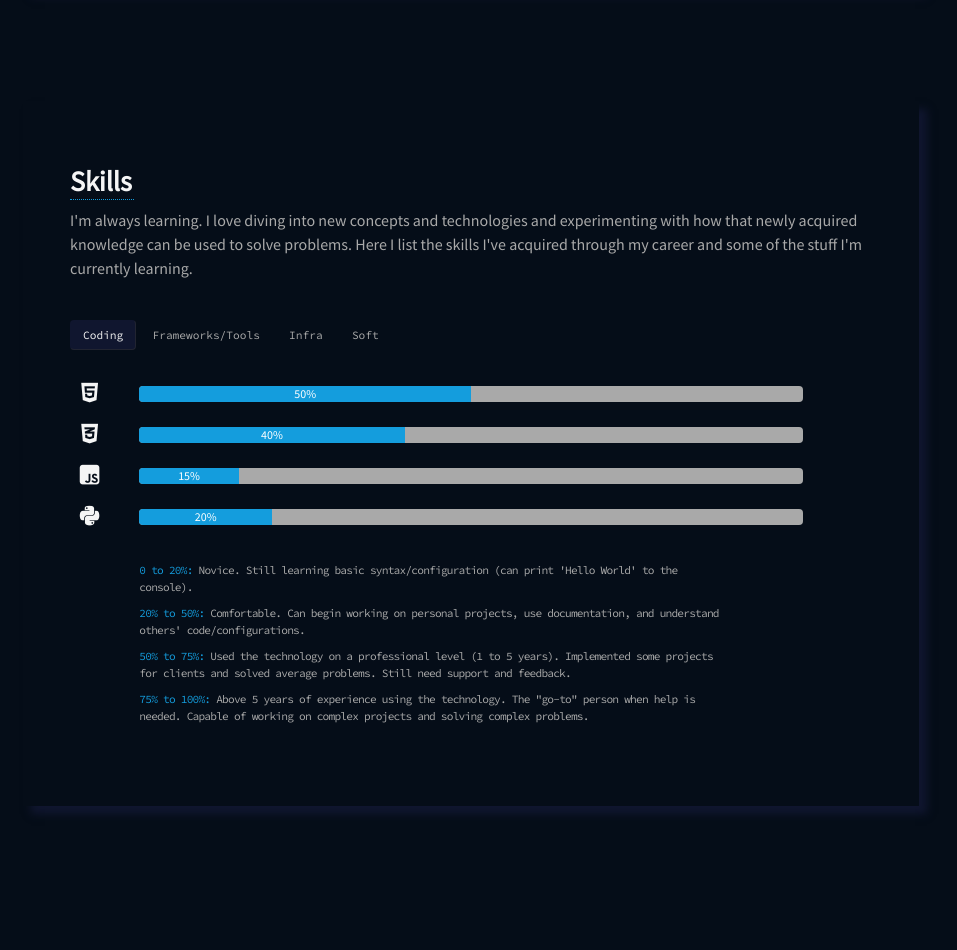
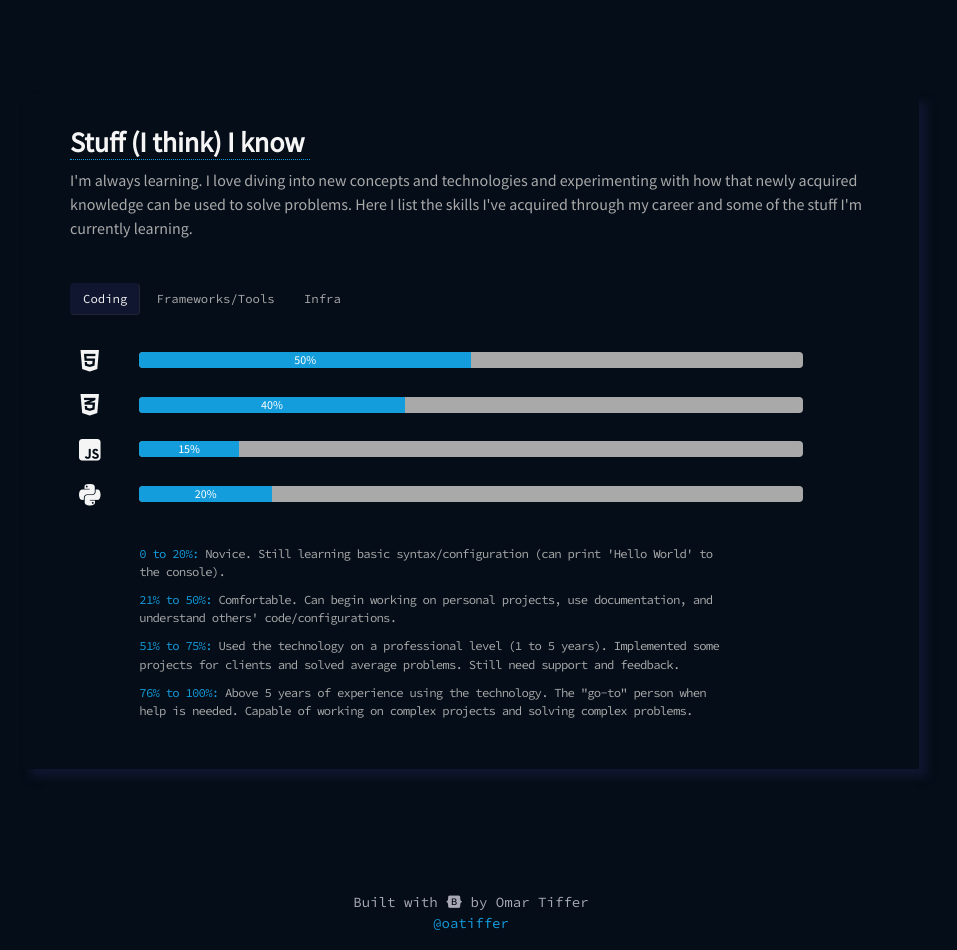
Before and after one commit to oatiffer/oatiffer.github.io, a plain HTML site: page index.html in a window 1280 px wide. Shown: the part 1140-2090 px from the top of the page, without its empty margins (169-1126 px from the left). Before the commit the page ends 2042 px from the top, so only its background shows below. Drawn offline with nearby package versions, Linux system fonts and the light colour scheme.

Commit message:
Add photo and footer - 040122 - 1231

```diff
--- a/css/style.css
+++ b/css/style.css
@@ -3,19 +3,21 @@
 html {
     font-size: 16px;
     scroll-behavior: smooth;
-    scroll-padding-top: 5.4rem;
+    scroll-padding-top: 5.9rem;
 }
 
 body {
     position: relative;
-    top: 4.4rem;
+    top: 4.8rem;
     background-color: #050d18;
     font-family: "Source Sans Pro", sans-serif;
 }
 
+
 .container {
     width: 70%;
 }
+
 
 /***** Navbar CSS Rules *****/
 
@@ -28,7 +30,7 @@ body {
 #menu a {
     margin-left: 1rem;
     color: #a8a9b4;
-    font-size: 0.8rem;
+    font-size: 0.88rem;
     text-align: center;
 }
 
@@ -59,17 +61,17 @@ body {
 /***** Jumbotron CSS Rules *****/
 
 #home .jumbotron {
-    margin-top: 1rem;
+    margin-top: 1.1rem;
     background-color: #050d18;
 }
 
 #home h1 {
-    font-size: 2rem;
+    font-size: 2.2rem;
     color: darkgray;
 }
 
 #home h2 {
-    font-size: 3rem;
+    font-size: 3.3rem;
     color: whitesmoke;
 }
 
@@ -79,7 +81,7 @@ body {
 
 #home p.heading {
     color: #149ddd;
-    margin-top: 1.5rem;
+    margin-top: 1.65rem;
     font-family: "Source Code Pro", monospace;
 }
 
@@ -89,19 +91,19 @@ body {
 
 #social {
     list-style-type: none;
-    margin-top: 1rem;
+    margin-top: 1.1rem;
     padding: 0;
 }
 
 #social li {
     display: inline-block;
-    font-size: 1rem;
+    font-size: 1.1rem;
     background-color: #212431;
     border-radius: 50%;
-    width: 2rem;
-    height: 2rem;
+    width: 2.2rem;
+    height: 2.2rem;
     text-align: center;
-    margin-right: 0.9rem;
+    margin-right: 1rem;
 }
 
 #social li:hover {
@@ -115,20 +117,14 @@ body {
     height: 100%;
     color: #fff;
     border-radius: 50%;
-    margin: 0.5rem auto;
+    margin: 0.55rem auto;
 }
 
 /***** All Sections CSS *****/
 
-#about .container,
-#skills .container {
-    margin-top: 7rem;
-    box-shadow: 0.5rem 0.5rem 0.5rem #10162F;
-}
-
 #about .content,
 #skills .content{
-    padding: 4rem 2rem;
+    padding: 2rem 2rem;
 }
 
 #about h3,
@@ -143,20 +139,44 @@ body {
     color: darkgray;
 }
 
+/***** About Section CSS *****/
+
+#about .container {
+    margin-top: 7.7rem;
+    box-shadow: -0.5rem -0.5rem 0.5rem #10162F;
+}
+
 #about h3 {
     width: 7rem;
 }
 
+#about img {
+    border: 0.55rem solid #212431;
+    width: 12.1rem;
+    height: 10.45rem;
+    margin: 1.1rem 1.1rem 0 0;
+}
+
+#about p {
+    margin-top: 1.1rem;
+}
+
 /***** Skills Section CSS *****/
 
+#skills .container {
+    margin-top: 7.7rem;
+    box-shadow: -0.5rem -0.5rem 0.5rem #10162F;
+    box-shadow: 0.5rem 0.5rem 0.5rem #10162F;
+}
+
 #skills h3 {
-    width: 4rem;
+    width: 15rem;
 }
 
 #skills ul {
     list-style: none;
     padding: 0;
-    margin-top: 1.5rem;
+    margin-top: 1.65rem;
 }
 
 #skills li {
@@ -167,7 +187,7 @@ body {
 
 #skills a {
     color: darkgray;
-    font-size: 0.7rem;
+    font-size: 0.77rem;
     font-family: "Source Code Pro", monospace;
 }
 
@@ -186,7 +206,7 @@ body {
 #frameworks,
 #infra {
     text-align: center;
-    margin-top: 1rem;
+    margin-top: 1.1rem;
 }
 
 #coding p,
@@ -194,7 +214,7 @@ body {
 #infra p {
     color: whitesmoke;
     font-family: "Source Code Pro", monospace;
-    font-size: 0.7rem;
+    font-size: 0.77rem;
     text-align: center;
     margin: auto;
 }
@@ -203,20 +223,20 @@ body {
 #frameworks i,
 #infra i {
     color: whitesmoke;
-    font-size: 1.4rem;
+    font-size: 1.54rem;
     text-align: center;
 }
 
 #coding .row,
 #frameworks .row,
 #infra .row {
-    margin-top: 1rem;
+    margin-top: 1.1rem;
 }
 
 #coding .col-10,
 #frameworks .col-10,
 #infra .col-10 {
-    padding-top: 0.2rem;
+    padding-top: 0.22rem;
 }
 
 #coding .progress,
@@ -235,12 +255,33 @@ body {
     color: darkgray;
     text-align: left;
     letter-spacing: -0.05rem;
-    font-size: 0.7rem;
+    font-size: 0.77rem;
     font-family: "Source Code Pro", sans;
-    margin-top: 0.5rem;
+    margin-top: 0.55rem;
 }
 
 #scale span {
+    color: #149ddd;
+}
+
+/***** Footer CSS *****/
+
+#footer {
+    padding-bottom: 1rem;
+}
+
+#footer .container {
+    margin-top: 7.7rem;
+}
+
+#footer div {
+    color: #a8a9b4;
+    text-align: center;
+    font-family: "Source Code Pro", monospace;
+    font-size: 0.88rem;
+}
+
+#footer a {
     color: #149ddd;
 }
 
@@ -248,11 +289,11 @@ body {
 
 @media only screen and (max-width:767px) {
     html {
-        scroll-padding-top: 14rem;
+        scroll-padding-top: 15.4rem;
     }
 
     body {
-        top: 13rem;
+        top: 14.3rem;
     }
 
     .container {
@@ -268,7 +309,7 @@ body {
     }
 
     #navbarSupportedContent #menu a {
-        width: 5rem;
+        width: 5.5rem;
         margin: 0 auto;
         text-align: center;
     }
--- a/index.html
+++ b/index.html
@@ -151,6 +151,7 @@
             <div class="col">
               <div class="content">
                 <h3>About Me</h3>
+                <img src="images/omar_cropped.png" class=" img-fluid float-left rounded" />
                 <p>
                   IT generalist currently working as a Technical Sales Engineer.
                   My experience over the past ten years has been focused on
@@ -163,7 +164,7 @@
                   am currently exploring a different area, following a Back-End
                   Engineer learning path that will allow me to learn about the
                   best of two worlds: building applications and building
-                  infrastructure to run those applications.<br /><br />
+                  infrastructure to run those applications.
                   My short-term goal is preparing to tackle a Back-End
                   Development role and possibly move towards DevOps in the long
                   run. I am excited about this project and can't wait to see
@@ -183,13 +184,13 @@
                 <!--Row: intro-->
                 <div class="row">
                   <div class="col">
-                    <h3>Skills</h3>
+                    <h3>Stuff (I think) I know</h3>
                     <p>
                       I'm always learning. I love diving into new concepts and
                       technologies and experimenting with how that newly
                       acquired knowledge can be used to solve problems. Here I
-                      list the skills I've acquired through my career and
-                      some of the stuff I'm currently learning.
+                      list the skills I've acquired through my career and some
+                      of the stuff I'm currently learning.
                     </p>
                   </div>
                   <!--End of first intro col-->
@@ -239,7 +240,7 @@
                                 Infra
                               </a>
                             </li>
-                            <li>
+                            <!--<li>
                               <a
                                 class="btn d-inline-block"
                                 data-toggle="collapse"
@@ -250,7 +251,7 @@
                               >
                                 Soft
                               </a>
-                            </li>
+                            </li>-->
                           </ul>
                         </div>
                         <!--End of ul col-->
@@ -284,7 +285,9 @@
                                     aria-valuenow="50"
                                     aria-valuemin="0"
                                     aria-valuemax="100"
-                                  >50%</div>
+                                  >
+                                    50%
+                                  </div>
                                 </div>
                               </div>
                             </div>
@@ -307,7 +310,9 @@
                                     aria-valuenow="40"
                                     aria-valuemin="0"
                                     aria-valuemax="100"
-                                  >40%</div>
+                                  >
+                                    40%
+                                  </div>
                                 </div>
                               </div>
                             </div>
@@ -330,7 +335,9 @@
                                     aria-valuenow="15"
                                     aria-valuemin="0"
                                     aria-valuemax="100"
-                                  >15%</div>
+                                  >
+                                    15%
+                                  </div>
                                 </div>
                               </div>
                             </div>
@@ -353,7 +360,9 @@
                                     aria-valuenow="20"
                                     aria-valuemin="0"
                                     aria-valuemax="100"
-                                  >20%</div>
+                                  >
+                                    20%
+                                  </div>
                                 </div>
                               </div>
                             </div>
@@ -391,7 +400,9 @@
                                     aria-valuenow="35"
                                     aria-valuemin="0"
                                     aria-valuemax="100"
-                                  >35%</div>
+                                  >
+                                    35%
+                                  </div>
                                 </div>
                               </div>
                             </div>
@@ -414,7 +425,9 @@
                                     aria-valuenow="20"
                                     aria-valuemin="0"
                                     aria-valuemax="100"
-                                  >20%</div>
+                                  >
+                                    20%
+                                  </div>
                                 </div>
                               </div>
                             </div>
@@ -437,7 +450,9 @@
                                     aria-valuenow="20"
                                     aria-valuemin="0"
                                     aria-valuemax="100"
-                                  >20%</div>
+                                  >
+                                    20%
+                                  </div>
                                 </div>
                               </div>
                             </div>
@@ -469,7 +484,9 @@
                                     aria-valuenow="70"
                                     aria-valuemin="0"
                                     aria-valuemax="100"
-                                  >70%</div>
+                                  >
+                                    70%
+                                  </div>
                                 </div>
                               </div>
                             </div>
@@ -492,7 +509,9 @@
                                     aria-valuenow="60"
                                     aria-valuemin="0"
                                     aria-valuemax="100"
-                                  >60%</div>
+                                  >
+                                    60%
+                                  </div>
                                 </div>
                               </div>
                             </div>
@@ -515,7 +534,9 @@
                                     aria-valuenow="15"
                                     aria-valuemin="0"
                                     aria-valuemax="100"
-                                  >15%</div>
+                                  >
+                                    15%
+                                  </div>
                                 </div>
                               </div>
                             </div>
@@ -532,7 +553,9 @@
                                     aria-valuenow="15"
                                     aria-valuemin="0"
                                     aria-valuemax="100"
-                                  >15%</div>
+                                  >
+                                    15%
+                                  </div>
                                 </div>
                               </div>
                             </div>
@@ -556,26 +579,33 @@
                       <ul>
                         <li>
                           <span>0 to 20%: </span>
-                          Novice. Still learning basic syntax/configuration (can print 'Hello World' to the console).
+                          Novice. Still learning basic syntax/configuration (can
+                          print 'Hello World' to the console).
                         </li>
                         <li>
-                          <span>20% to 50%: </span>
-                          Comfortable. Can begin working on personal projects, use documentation, and understand others' code/configurations.
+                          <span>21% to 50%: </span>
+                          Comfortable. Can begin working on personal projects,
+                          use documentation, and understand others'
+                          code/configurations.
                         </li>
                         <li>
-                          <span>50% to 75%: </span>
-                          Used the technology on a professional level (1 to 5 years). Implemented some projects for clients and solved average problems. Still need support and feedback.
+                          <span>51% to 75%: </span>
+                          Used the technology on a professional level (1 to 5
+                          years). Implemented some projects for clients and
+                          solved average problems. Still need support and
+                          feedback.
                         </li>
                         <li>
-                          <span>75% to 100%: </span>
-                          Above 5 years of experience using the technology. The "go-to" person when help is needed. Capable of working on complex projects and solving complex problems.
+                          <span>76% to 100%: </span>
+                          Above 5 years of experience using the technology. The
+                          "go-to" person when help is needed. Capable of working
+                          on complex projects and solving complex problems.
                         </li>
                       </ul>
                     </div>
                     <div class="col-2"></div>
                   </div>
                 </div>
-
               </div>
               <!--End of content-->
             </div>
@@ -585,7 +615,38 @@
         </div>
         <!--End of container-->
       </section>
-      <br /><br /><br /><br />
+
+      <section id="contact">
+        <div class="container">
+          <div class="row">
+            <div class="col">
+              <div class="content">
+
+              </div>
+            </div>
+          </div>
+        </div>
+      </section>
+
+      <footer id="footer">
+        <div class="container">
+          <div class="row">
+            <div class="col">
+              Built with <i
+              class="fab fa-bootstrap"
+              data-toggle="tooltip"
+              data-container=".fa-bootstrap"
+              data-placement="top"
+              title="Bootstrap"></i> by Omar Tiffer
+            </div>
+          </div>
+          <div class="row">
+            <div class="col">
+              <a href="https://twitter.com/oatiffer">@oatiffer</a>
+            </div>
+          </div>
+        </div>
+      </footer>
     </main>
 
     <script
```
Also changed, not shown: images/omar_circular.png (added), images/omar_circular_gray.png (added), images/omar_cropped.png (added), images/omar_grayscale.png (added), 1 other file.
